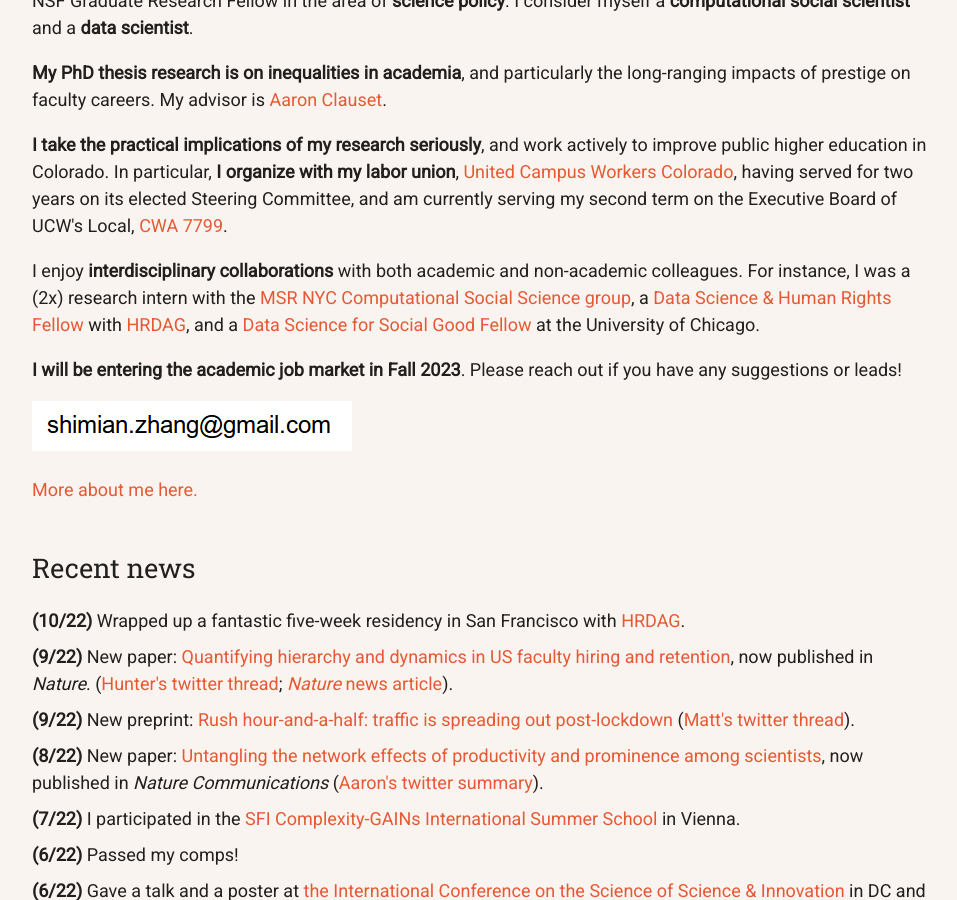
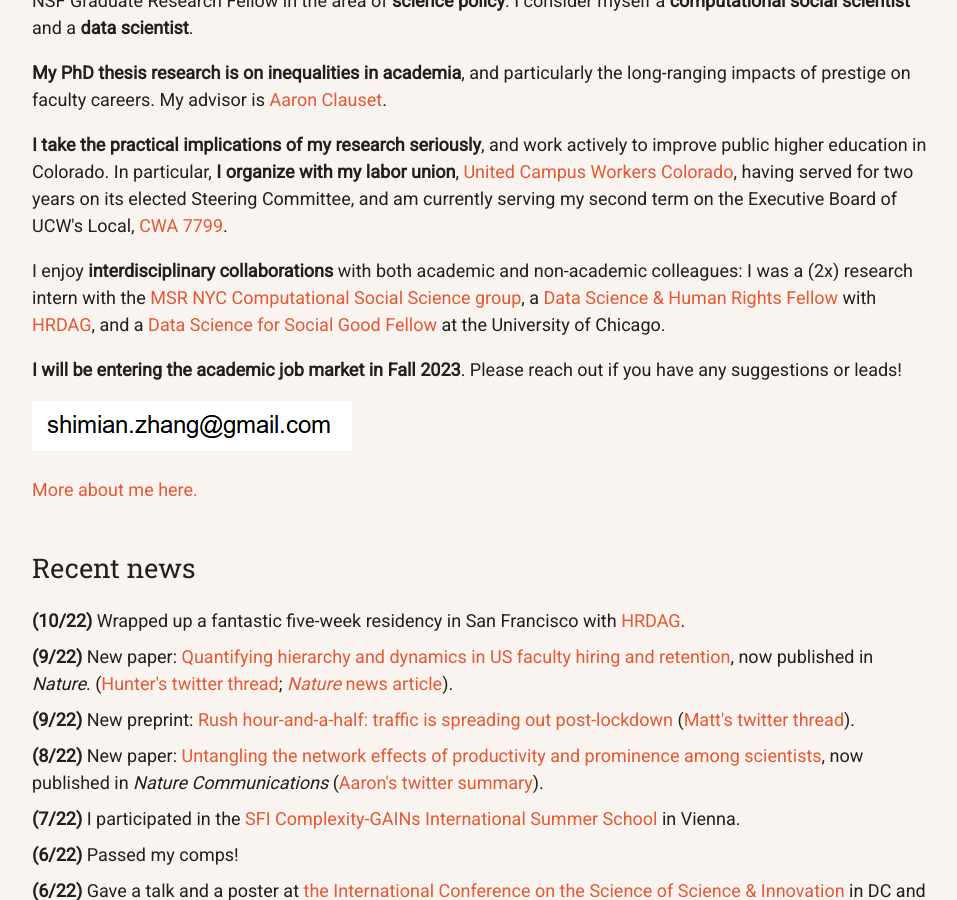
Before and after one commit to samzhang111/samzhang111.github.io, a Jekyll site: the page built from index.html, in a window 1280 px wide and 900 px high, scrolled down 623 px. Shown: the whole window, without its empty margins (160-1117 px from the left). Built offline with Jekyll 4.4.1, drawn with Linux system fonts in a browser that asks for light colours; nearby versions of some CDN libraries.

Commit message:
more concise

```diff
--- a/index.html
+++ b/index.html
@@ -19,8 +19,7 @@
     <b>I take the practical implications of my research seriously</b>, and work actively to improve public higher education in Colorado. In particular, <b>I organize with my labor union</b>, <a href="https://ucwcolorado.org" target="_blank">United Campus Workers Colorado</a>, having served for two years on its elected Steering Committee, and am currently serving my second term on the Executive Board of UCW's Local, <a href="https://cwa7799.org" target="_blank">CWA 7799</a>.
 
     <p>
-    I enjoy <b>interdisciplinary collaborations</b> with both academic and non-academic colleagues.
-    For instance, I was a (2x) research intern with the <a href="https://www.microsoft.com/en-us/research/theme/computational-social-science/" target="_blank">MSR NYC Computational Social Science group</a>,
+    I enjoy <b>interdisciplinary collaborations</b> with both academic and non-academic colleagues: I was a (2x) research intern with the <a href="https://www.microsoft.com/en-us/research/theme/computational-social-science/" target="_blank">MSR NYC Computational Social Science group</a>,
     a <a href="https://hrdag.org/people/sam-zhang/" target="_blank">Data Science & Human Rights Fellow</a> with <a href="https://hrdag.org" target="_blank">HRDAG</a>, and a <a href="https://dssgfellowship.org/" target="_blank">Data Science for Social Good Fellow</a> at the University of Chicago.
 
     <p>
```
